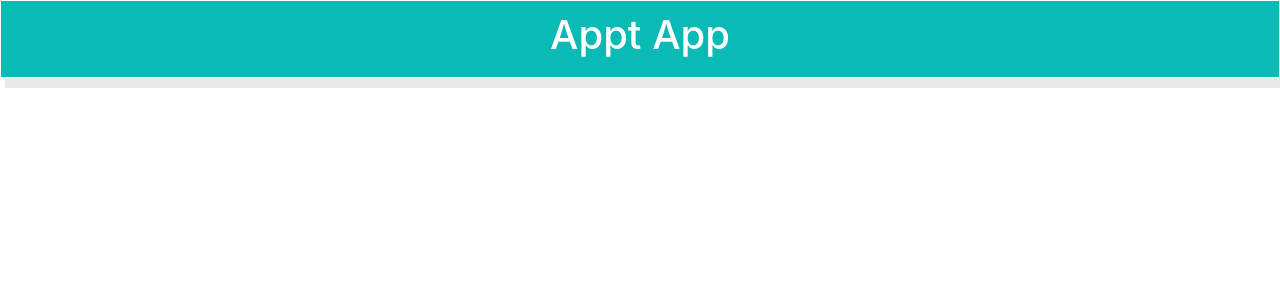
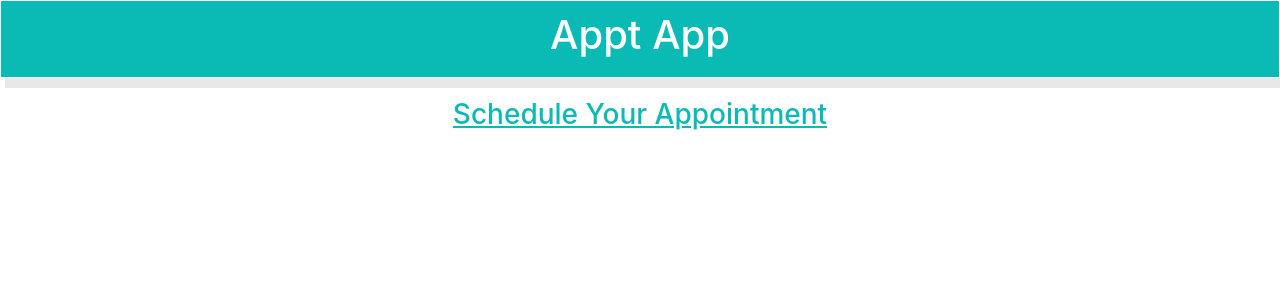
Before and after one commit to dannertech/appt-app, a React (Create React App) app: page / in a window 1280 px wide. Shown: the top 300 px of the page. Built offline with nearby package versions, Linux system fonts and the light colour scheme.

Commit message:
added subheader and styled it

```diff
--- a/src/App.js
+++ b/src/App.js
@@ -9,15 +9,26 @@ border: 1px solid;
 padding: 10px;
 box-shadow: 5px 10px #E8E8E8;
 color: white;
+`
 
+const StyledSubheader = styled.div`
+text-align: center;
+padding: 20px 0px 0px 0px;
+color: rgb(10,186,181);
+text-decoration: underline;
 `
 
 class App extends Component {
   render() {
     return (
+      <div>
       <StyledHeader>
         <h1>Appt App</h1>
       </StyledHeader>
+      <StyledSubheader>
+<h3>Schedule Your Appointment</h3>
+      </StyledSubheader>
+      </div>
     );
   }
 }
```
